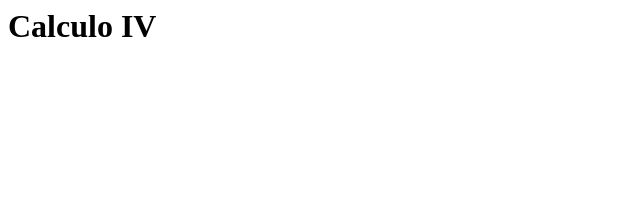
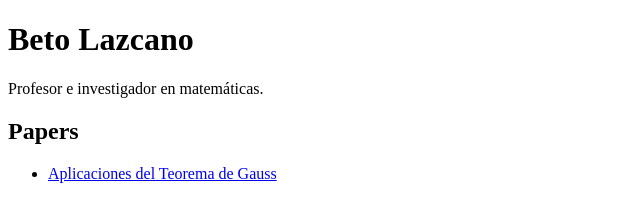
Before and after one commit to AlbertoLazcanoGarcia/Calculo-IV, a plain HTML site: page index.html in a window 1280 px wide. Shown: the whole page, without its empty margins (0-640 px from the left). Drawn offline with Linux system fonts and the light colour scheme.

Commit message:
Update index.html

```diff
--- a/index.html
+++ b/index.html
@@ -1 +1,25 @@
-<h1>Calculo IV</h1>
+<!DOCTYPE html>
+<html lang="es">
+<head>
+    <meta charset="UTF-8">
+    <title>Beto Lazcano</title>
+</head>
+
+<body>
+
+<h1>Beto Lazcano</h1>
+
+<p>Profesor e investigador en matemáticas.</p>
+
+<h2>Papers</h2>
+
+<ul>
+    <li>
+        <a href="papers/gauss.pdf">
+            Aplicaciones del Teorema de Gauss
+        </a>
+    </li>
+</ul>
+
+</body>
+</html>
```
